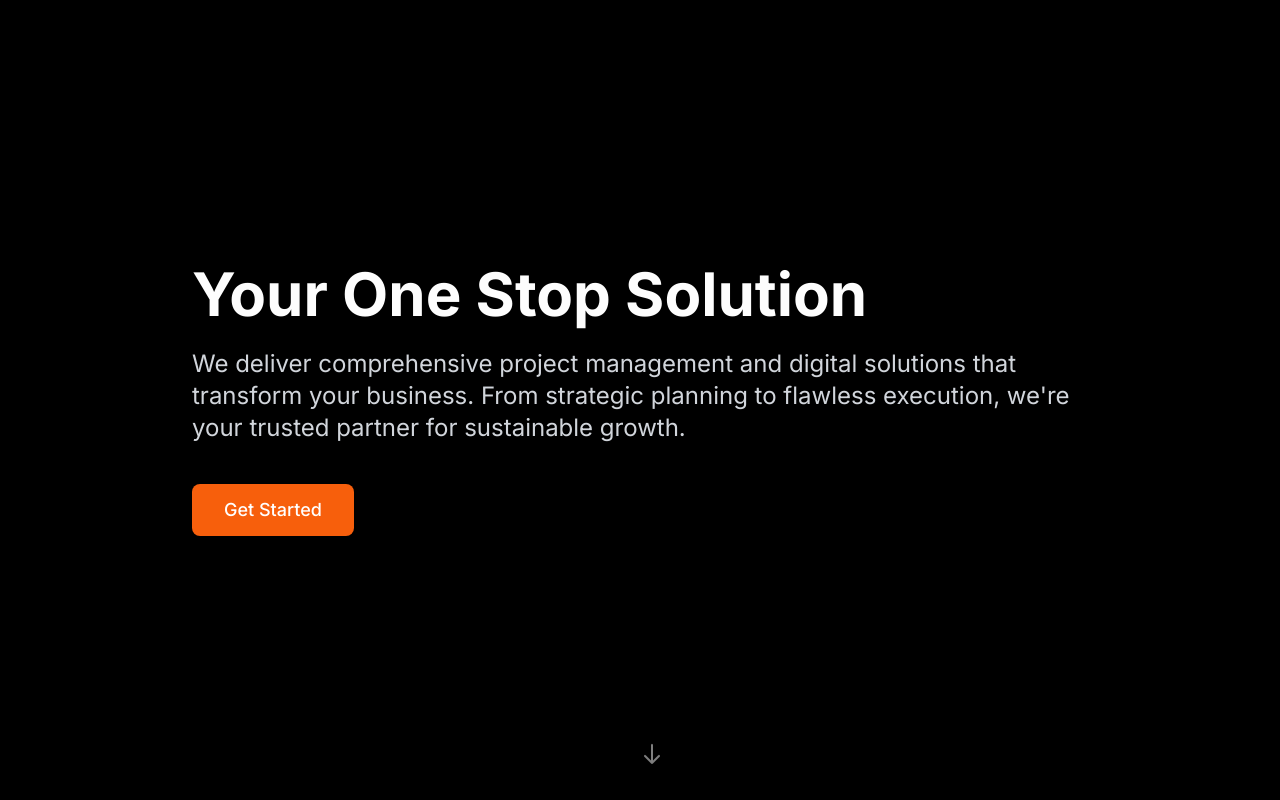
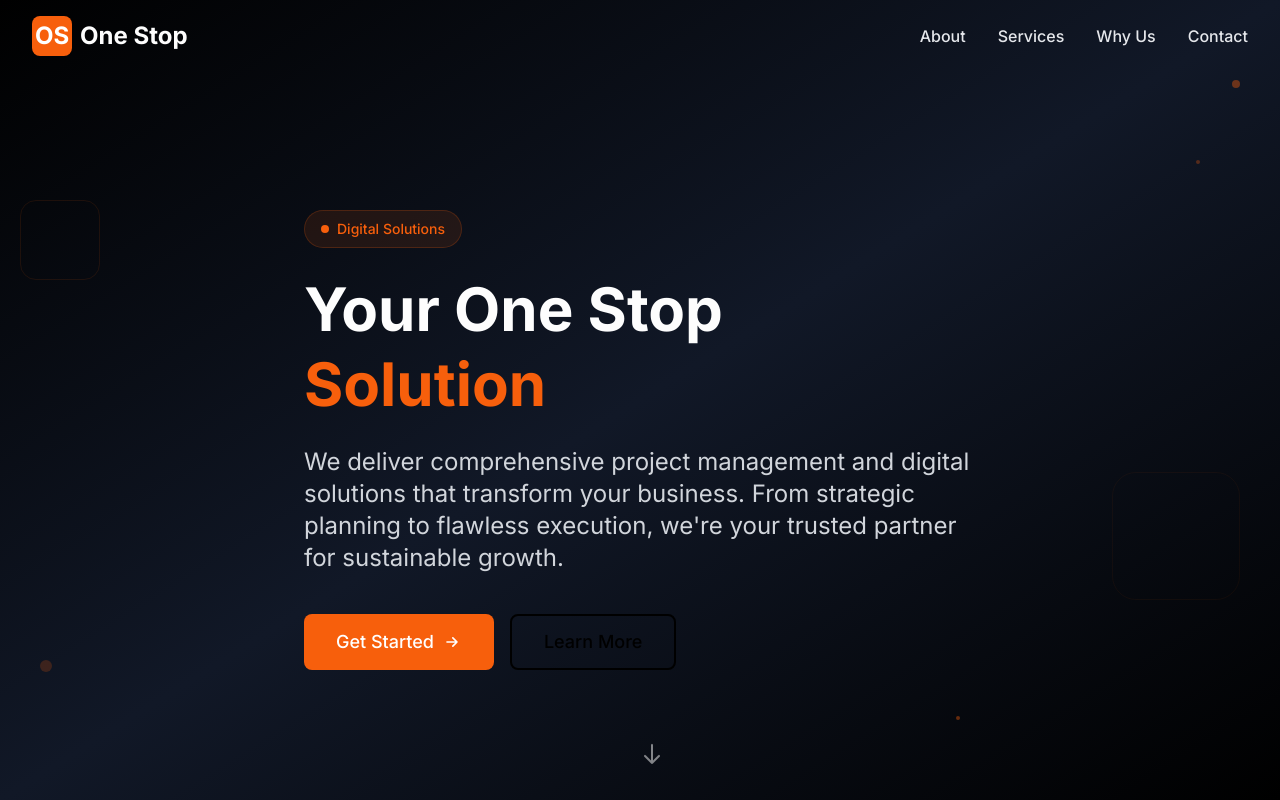
Before and after one commit to kevin-denny/OneStop, a React (Vite) app: page / in a window 1280 px wide. Shown: the top 800 px of the page. Built offline with nearby package versions, Linux system fonts and the light colour scheme.

Commit message:
Updated App.tsx

```diff
--- a/src/App.tsx
+++ b/src/App.tsx
@@ -1,3 +1,4 @@
+import Header from './components/Header';
 import Hero from './components/Hero';
 import About from './components/About';
 import Services from './components/Services';
@@ -8,6 +9,7 @@ import Footer from './components/Footer';
 function App() {
   return (
     <div className="min-h-screen">
+      <Header />
       <Hero />
       <About />
       <Services />
--- /dev/null
+++ b/src/components/Header.tsx
@@ -0,0 +1,118 @@
+import { useState, useEffect } from 'react';
+
+const Header = () => {
+  const [isScrolled, setIsScrolled] = useState(false);
+  const [isMobileMenuOpen, setIsMobileMenuOpen] = useState(false);
+
+  useEffect(() => {
+    const handleScroll = () => {
+      setIsScrolled(window.scrollY > 0);
+    };
+
+    window.addEventListener('scroll', handleScroll);
+    return () => window.removeEventListener('scroll', handleScroll);
+  }, []);
+
+  const navLinks = [
+    { label: 'About', href: '#about' },
+    { label: 'Services', href: '#services' },
+    { label: 'Why Us', href: '#why-choose-us' },
+    { label: 'Contact', href: '#contact' },
+  ];
+
+  return (
+    <header
+      className={`fixed top-0 left-0 right-0 z-50 transition-all duration-300 ${
+        isScrolled
+          ? 'bg-brand-white border-b border-gray-200 shadow-sm'
+          : 'bg-transparent'
+      }`}
+    >
+      <div className="container-custom py-4">
+        <div className="flex items-center justify-between">
+          <a href="#" className="flex items-center gap-2 text-2xl font-bold">
+            <div className="w-10 h-10 bg-brand-orange rounded-lg flex items-center justify-center text-white font-bold">
+              OS
+            </div>
+            <span className={isScrolled ? 'text-brand-black' : 'text-brand-white'}>
+              One Stop
+            </span>
+          </a>
+
+          <nav className="hidden md:flex items-center gap-8">
+            {navLinks.map((link) => (
+              <a
+                key={link.label}
+                href={link.href}
+                className={`font-medium transition-colors ${
+                  isScrolled
+                    ? 'text-gray-700 hover:text-brand-orange'
+                    : 'text-gray-200 hover:text-brand-white'
+                }`}
+              >
+                {link.label}
+              </a>
+            ))}
+          </nav>
+
+          <button
+            onClick={() => setIsMobileMenuOpen(!isMobileMenuOpen)}
+            className="md:hidden"
+            aria-label="Toggle menu"
+          >
+            {isMobileMenuOpen ? (
+              <svg
+                className={`w-6 h-6 ${isScrolled ? 'text-brand-black' : 'text-brand-white'}`}
+                fill="none"
+                stroke="currentColor"
+                viewBox="0 0 24 24"
+              >
+                <path
+                  strokeLinecap="round"
+                  strokeLinejoin="round"
+                  strokeWidth={2}
+                  d="M6 18L18 6M6 6l12 12"
+                />
+              </svg>
+            ) : (
+              <svg
+                className={`w-6 h-6 ${isScrolled ? 'text-brand-black' : 'text-brand-white'}`}
+                fill="none"
+                stroke="currentColor"
+                viewBox="0 0 24 24"
+              >
+                <path
+                  strokeLinecap="round"
+                  strokeLinejoin="round"
+                  strokeWidth={2}
+                  d="M4 6h16M4 12h16M4 18h16"
+                />
+              </svg>
+            )}
+          </button>
+        </div>
+
+        {isMobileMenuOpen && (
+          <nav className="md:hidden mt-4 pb-4 space-y-3">
+            {navLinks.map((link) => (
+              <a
+                key={link.label}
+                href={link.href}
+                className={`block font-medium py-2 transition-colors ${
+                  isScrolled
+                    ? 'text-gray-700 hover:text-brand-orange'
+                    : 'text-gray-200 hover:text-brand-white'
+                }`}
+                onClick={() => setIsMobileMenuOpen(false)}
+              >
+                {link.label}
+              </a>
+            ))}
+          </nav>
+        )}
+      </div>
+    </header>
+  );
+};
+
+export default Header;
--- a/src/components/Hero.tsx
+++ b/src/components/Hero.tsx
@@ -5,21 +5,51 @@ const Hero = () => {
   };
 
   return (
-    <section className="relative bg-brand-black text-brand-white section-spacing min-h-screen flex items-center">
-      <div className="container-custom">
+    <section className="relative bg-gradient-to-br from-brand-black via-gray-900 to-brand-black text-brand-white min-h-screen flex items-center overflow-hidden pt-20">
+      <div className="absolute top-0 right-0 w-96 h-96 bg-brand-orange opacity-5 rounded-full blur-3xl -z-10"></div>
+      <div className="absolute bottom-0 left-0 w-96 h-96 bg-brand-orange opacity-10 rounded-full blur-3xl -z-10"></div>
+
+      <div className="absolute top-20 right-10 w-2 h-2 bg-brand-orange rounded-full opacity-40"></div>
+      <div className="absolute top-40 right-20 w-1 h-1 bg-brand-orange rounded-full opacity-30"></div>
+      <div className="absolute bottom-32 left-10 w-3 h-3 bg-brand-orange rounded-full opacity-20"></div>
+      <div className="absolute bottom-20 right-1/4 w-1 h-1 bg-brand-orange rounded-full opacity-40"></div>
+
+      <div className="absolute top-1/4 left-5 w-20 h-20 border border-brand-orange opacity-10 rounded-2xl"></div>
+      <div className="absolute bottom-1/4 right-10 w-32 h-32 border border-brand-orange opacity-5 rounded-3xl"></div>
+
+      <div className="container-custom relative z-10">
         <div className="max-w-4xl">
-          <h1 className="heading-1 mb-6">
-            Your One Stop Solution
+          <div className="inline-flex items-center gap-2 mb-6 px-4 py-2 bg-brand-orange bg-opacity-10 border border-brand-orange border-opacity-20 rounded-full">
+            <div className="w-2 h-2 bg-brand-orange rounded-full"></div>
+            <span className="text-sm font-medium text-brand-orange">Digital Solutions</span>
+          </div>
+
+          <h1 className="heading-1 mb-6 leading-tight">
+            Your One Stop<br />
+            <span className="text-brand-orange">Solution</span>
           </h1>
-          <p className="text-xl md:text-2xl mb-10 text-gray-300 leading-relaxed">
+
+          <p className="text-xl md:text-2xl mb-10 text-gray-300 leading-relaxed max-w-2xl">
             We deliver comprehensive project management and digital solutions that transform your business. From strategic planning to flawless execution, we're your trusted partner for sustainable growth.
           </p>
-          <button
-            onClick={scrollToContact}
-            className="btn-primary text-lg"
-          >
-            Get Started
-          </button>
+
+          <div className="flex flex-col sm:flex-row gap-4">
+            <button
+              onClick={scrollToContact}
+              className="btn-primary text-lg inline-flex items-center justify-center gap-2 group"
+            >
+              Get Started
+              <svg className="w-5 h-5 group-hover:translate-x-1 transition-transform" fill="none" stroke="currentColor" viewBox="0 0 24 24">
+                <path strokeLinecap="round" strokeLinejoin="round" strokeWidth={2} d="M13 7l5 5m0 0l-5 5m5-5H6" />
+              </svg>
+            </button>
+            <button
+              onClick={() => document.getElementById('about')?.scrollIntoView({ behavior: 'smooth' })}
+              className="btn-secondary text-lg"
+            >
+              Learn More
+            </button>
+          </div>
         </div>
       </div>
 
```
